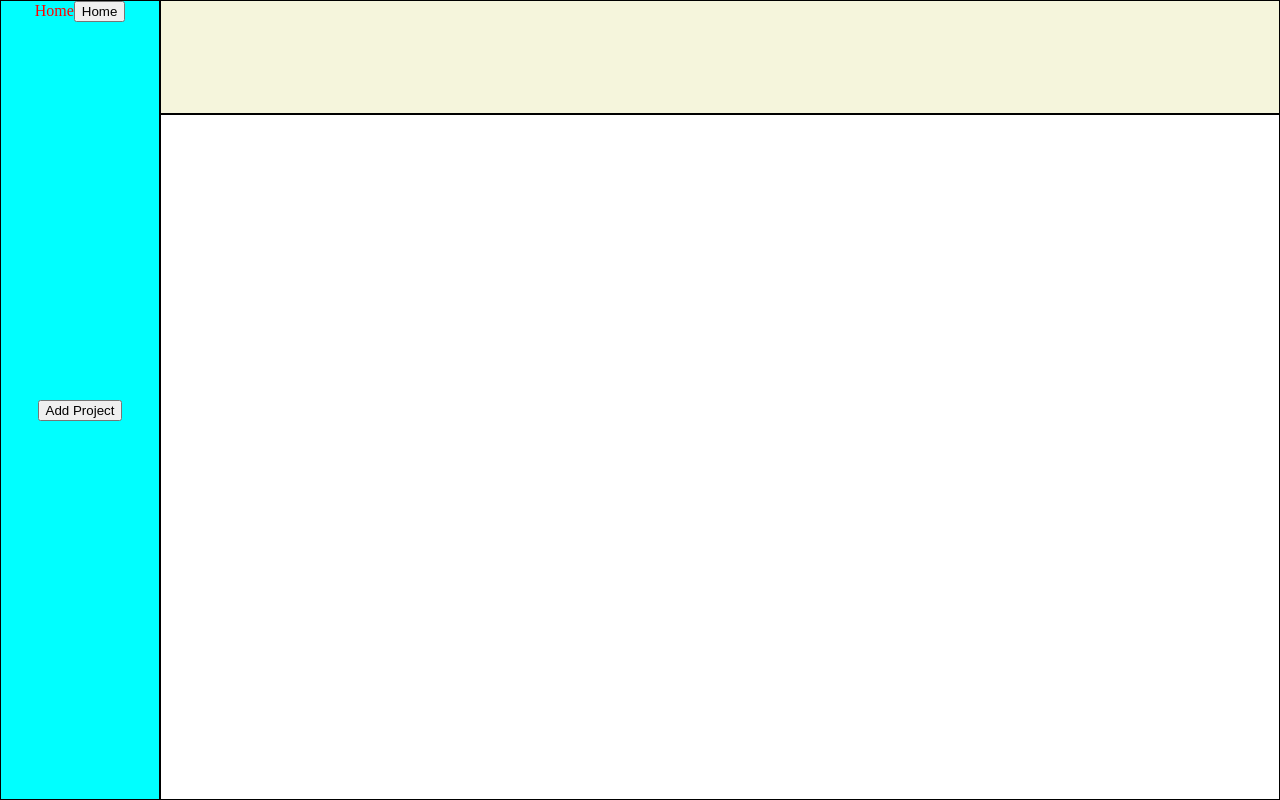
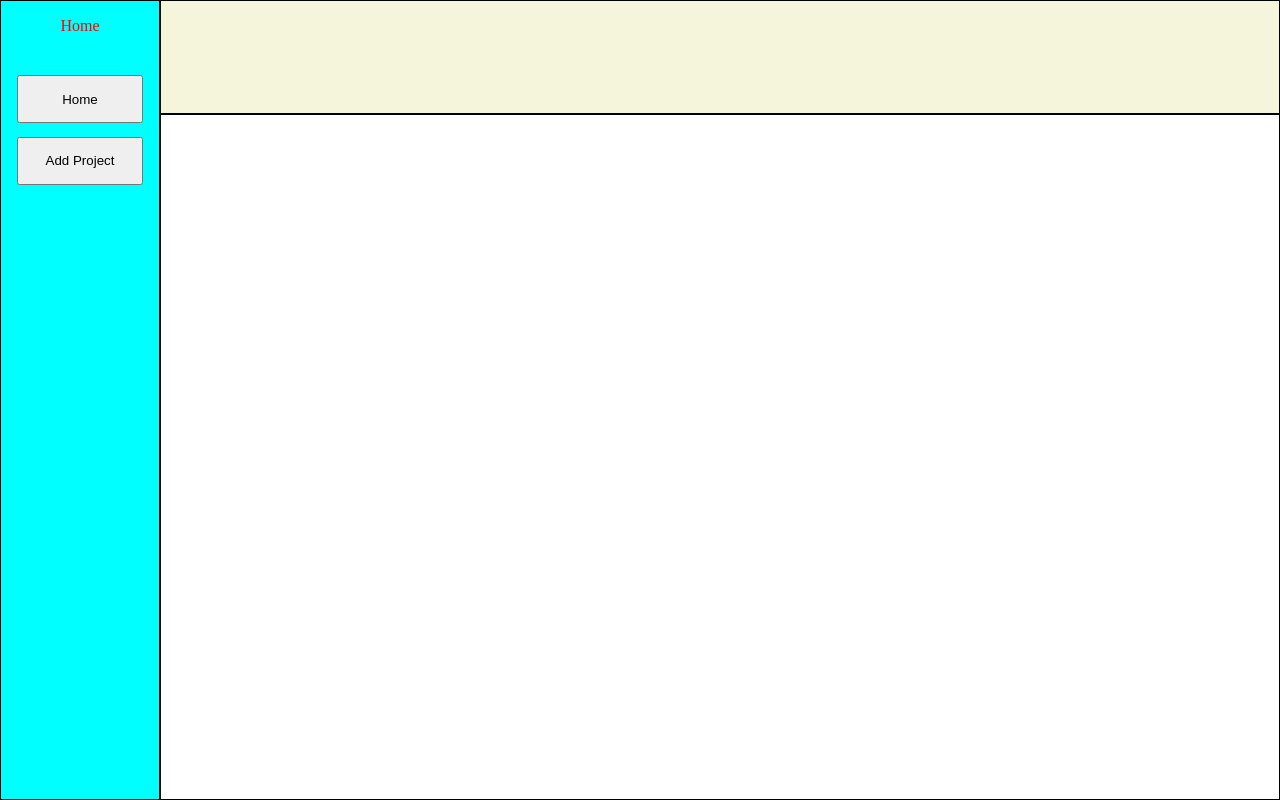
Before and after one commit to Marshvp/TaskMaster, a website built with webpack: page src/template.html in a window 1280 px wide. Built offline with nearby package versions, Linux system fonts and the light colour scheme.

Commit message:
cleaned up sidebar buttons

```diff
--- a/src/DOMel.js
+++ b/src/DOMel.js
@@ -26,29 +26,25 @@ function createSidebar() {
     sidebar.className = 'sidebar';
 
     //create UL and home button
-    const proUL = document.createElement('ul');
+    const mainUL = document.createElement('ul');
     const homeLI = document.createElement('li');
     const homeBtn = document.createElement('button');
 
     homeLI.textContent = 'Home'
     homeBtn.innerHTML = 'Home'
 
-    // create add Project Button
-    const addProLI = document.createElement('li');
-    // connect all LI into the UL
-    homeLI.appendChild(homeBtn)
-    proUL.appendChild(homeLI)
-    proUL.appendChild(addProLI)
-    sidebar.appendChild(proUL)
-
-
-
-    // add project button
+    // create project button
     const addButton = document.createElement('button');
     addButton.textContent = 'Add Project';
     addButton.type = 'button'
     addButton.id = 'addProjectBtn';
-    addProLI.appendChild(addButton)
+
+    // connect all LI into the UL
+    homeLI.appendChild(homeBtn)
+    mainUL.appendChild(homeLI)
+    homeLI.appendChild(addButton)
+    sidebar.appendChild(mainUL)
+
     return sidebar;
 }
 // create header
--- a/src/styles/style.css
+++ b/src/styles/style.css
@@ -25,10 +25,19 @@ body {
     margin: 0;
     padding: 0;
     display: grid;
-    grid-template-rows: repeat(1fr);
+    grid-template-rows: 0.25fr;
     text-align: center;
 }
 
+.sidebar ul li {
+    display: grid;
+    grid-template-rows: repeat(auto);
+    padding: 1em;
+}
+
+.sidebar ul li button {
+    margin-top: 1em;
+}
 
 .header, .content{
     grid-column: 2 / 3;
```
